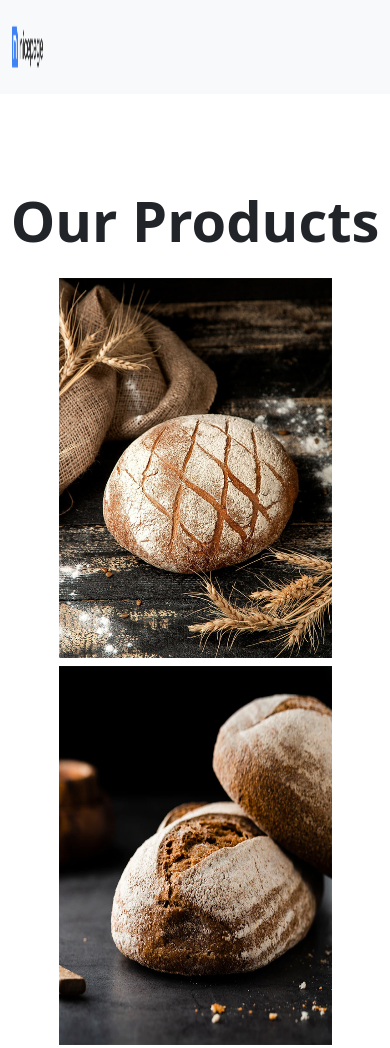
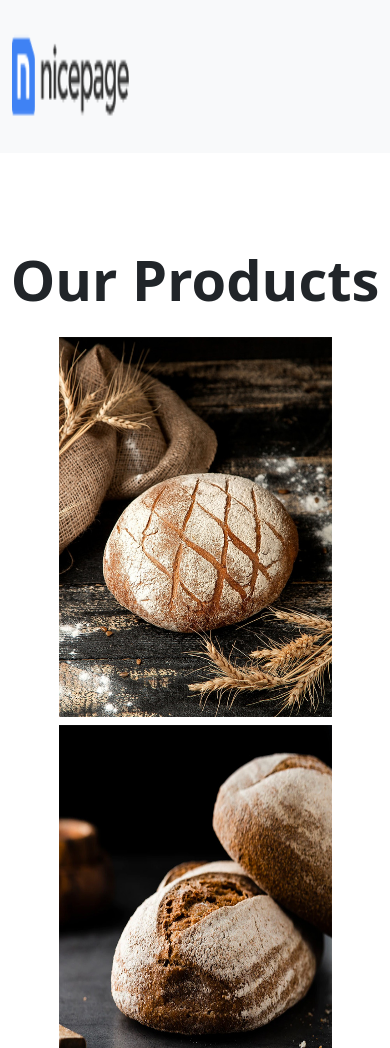
Before and after one commit to Abhiramvadla12/workshop-3, a plain HTML site: page index.html in a window 390 px wide. Shown: the top 1048 px of the page. Drawn offline with nearby package versions, Linux system fonts and the light colour scheme.

Commit message:
version 2

```diff
--- a/index.html
+++ b/index.html
@@ -34,7 +34,10 @@
             filter: saturate(60%);
 
         }
-
+        .logo{
+            height: 8vh;
+            width: 8vw;
+        }
         .image {
             transition: all 2s;
             height: 45vh;
@@ -59,6 +62,10 @@
                 height: 180vh;
                 margin-top: -150vh;
             }
+            .logo{
+                width: 15vw;
+                height: 15vh;
+            }
         }
         @media screen and (max-width:430px) {
             .main_container{
@@ -70,6 +77,9 @@
             .image{
                 width: 70vw;
             }
+            .logo{
+                width: 30vw;
+            }
         }
     </style>
     <link href="https://cdn.jsdelivr.net/npm/bootstrap@5.3.3/dist/css/bootstrap.min.css" rel="stylesheet"
@@ -80,7 +90,7 @@
     <nav class="navbar bg-body-tertiary">
         <div class="container">
             <a class="navbar-brand" href="#">
-                <img src="./logo-w.png" alt="Bootstrap" style="height: 8vh; width: 8vw;">
+                <img src="./logo-w.png" alt="Bootstrap"  class="logo">
             </a>
         </div>
     </nav>
```
